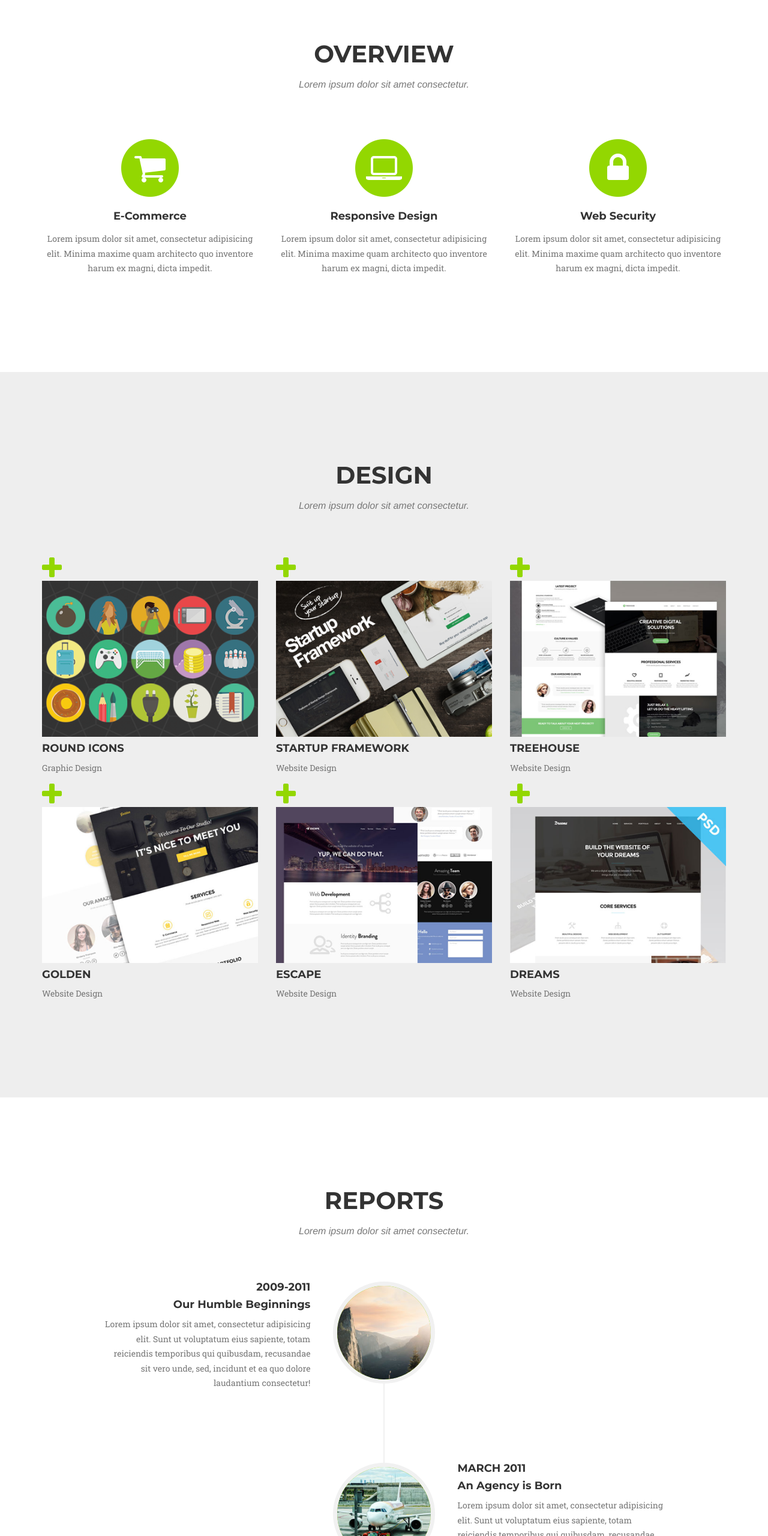
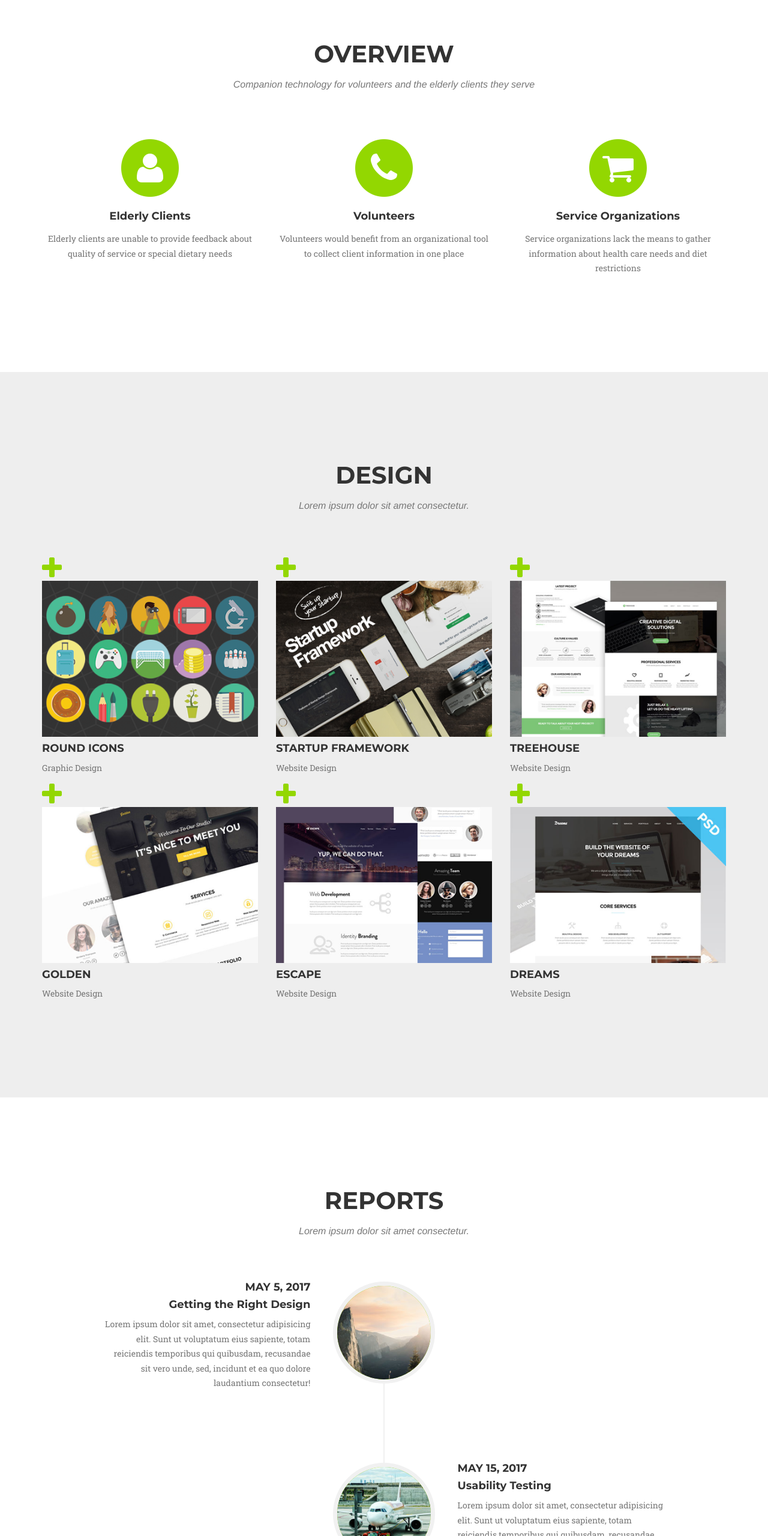
Before and after one commit to wbernbaum/cse440, a website: page index.html in a window 1280 px wide. Shown: the part 840-3400 px from the top of the page at 60% size. Drawn offline with nearby package versions, Linux system fonts and the light colour scheme; a web font is replaced by a local one.

Commit message:
lots of things!

```diff
--- a/index.html
+++ b/index.html
@@ -88,33 +88,33 @@
             <div class="row">
                 <div class="col-lg-12 text-center">
                     <h2 class="section-heading">Overview</h2>
-                    <h3 class="section-subheading text-muted">Lorem ipsum dolor sit amet consectetur.</h3>
+                    <h3 class="section-subheading text-muted">Companion technology for volunteers and the elderly clients they serve</h3>
                 </div>
             </div>
             <div class="row text-center">
                 <div class="col-md-4">
                     <span class="fa-stack fa-4x">
                         <i class="fa fa-circle fa-stack-2x text-primary"></i>
-                        <i class="fa fa-shopping-cart fa-stack-1x fa-inverse"></i>
+                        <i class="fa fa-user fa-stack-1x fa-inverse"></i>
                     </span>
-                    <h4 class="service-heading">E-Commerce</h4>
-                    <p class="text-muted">Lorem ipsum dolor sit amet, consectetur adipisicing elit. Minima maxime quam architecto quo inventore harum ex magni, dicta impedit.</p>
+                    <h4 class="service-heading">Elderly Clients</h4>
+                    <p class="text-muted">Elderly clients are unable to provide  feedback about quality of service or special dietary needs</p>
                 </div>
                 <div class="col-md-4">
                     <span class="fa-stack fa-4x">
                         <i class="fa fa-circle fa-stack-2x text-primary"></i>
-                        <i class="fa fa-laptop fa-stack-1x fa-inverse"></i>
+                        <i class="fa fa-phone fa-stack-1x fa-inverse"></i>
                     </span>
-                    <h4 class="service-heading">Responsive Design</h4>
-                    <p class="text-muted">Lorem ipsum dolor sit amet, consectetur adipisicing elit. Minima maxime quam architecto quo inventore harum ex magni, dicta impedit.</p>
+                    <h4 class="service-heading">Volunteers</h4>
+                    <p class="text-muted">Volunteers would benefit from an organizational tool to collect client information in one place</p>
                 </div>
                 <div class="col-md-4">
                     <span class="fa-stack fa-4x">
                         <i class="fa fa-circle fa-stack-2x text-primary"></i>
-                        <i class="fa fa-lock fa-stack-1x fa-inverse"></i>
+                        <i class="fa fa-shopping-cart fa-stack-1x fa-inverse"></i>
                     </span>
-                    <h4 class="service-heading">Web Security</h4>
-                    <p class="text-muted">Lorem ipsum dolor sit amet, consectetur adipisicing elit. Minima maxime quam architecto quo inventore harum ex magni, dicta impedit.</p>
+                    <h4 class="service-heading">Service Organizations</h4>
+                    <p class="text-muted">Service organizations lack the means to gather information about health care needs and diet restrictions</p>
                 </div>
             </div>
         </div>
@@ -236,8 +236,8 @@
                             </div>
                             <div class="timeline-panel">
                                 <div class="timeline-heading">
-                                    <h4>2009-2011</h4>
-                                    <h4 class="subheading">Our Humble Beginnings</h4>
+                                    <h4>May 5, 2017</h4>
+                                    <h4 class="subheading">Getting the Right Design</h4>
                                 </div>
                                 <div class="timeline-body">
                                     <p class="text-muted">Lorem ipsum dolor sit amet, consectetur adipisicing elit. Sunt ut voluptatum eius sapiente, totam reiciendis temporibus qui quibusdam, recusandae sit vero unde, sed, incidunt et ea quo dolore laudantium consectetur!</p>
@@ -250,8 +250,8 @@
                             </div>
                             <div class="timeline-panel">
                                 <div class="timeline-heading">
-                                    <h4>March 2011</h4>
-                                    <h4 class="subheading">An Agency is Born</h4>
+                                    <h4>May 15, 2017</h4>
+                                    <h4 class="subheading">Usability Testing</h4>
                                 </div>
                                 <div class="timeline-body">
                                     <p class="text-muted">Lorem ipsum dolor sit amet, consectetur adipisicing elit. Sunt ut voluptatum eius sapiente, totam reiciendis temporibus qui quibusdam, recusandae sit vero unde, sed, incidunt et ea quo dolore laudantium consectetur!</p>
@@ -264,8 +264,8 @@
                             </div>
                             <div class="timeline-panel">
                                 <div class="timeline-heading">
-                                    <h4>December 2012</h4>
-                                    <h4 class="subheading">Transition to Full Service</h4>
+                                    <h4>May 26, 2017</h4>
+                                    <h4 class="subheading">Getting the Design Right</h4>
                                 </div>
                                 <div class="timeline-body">
                                     <p class="text-muted">Lorem ipsum dolor sit amet, consectetur adipisicing elit. Sunt ut voluptatum eius sapiente, totam reiciendis temporibus qui quibusdam, recusandae sit vero unde, sed, incidunt et ea quo dolore laudantium consectetur!</p>
@@ -278,8 +278,8 @@
                             </div>
                             <div class="timeline-panel">
                                 <div class="timeline-heading">
-                                    <h4>July 2014</h4>
-                                    <h4 class="subheading">Phase Two Expansion</h4>
+                                    <h4>May 29, 2017</h4>
+                                    <h4 class="subheading">Presentation</h4>
                                 </div>
                                 <div class="timeline-body">
                                     <p class="text-muted">Lorem ipsum dolor sit amet, consectetur adipisicing elit. Sunt ut voluptatum eius sapiente, totam reiciendis temporibus qui quibusdam, recusandae sit vero unde, sed, incidunt et ea quo dolore laudantium consectetur!</p>
@@ -288,9 +288,8 @@
                         </li>
                         <li class="timeline-inverted">
                             <div class="timeline-image">
-                                <h4>Be Part
-                                    <br>Of Our
-                                    <br>Story!</h4>
+                                <h4>Poster
+                                    <br>Pending!</h4>
                             </div>
                         </li>
                     </ul>
```
Also changed, not shown: img/logos/creative-market.jpg (deleted), img/logos/designmodo.jpg (deleted), img/logos/envato.jpg (deleted), img/logos/themeforest.jpg (deleted), 1 other file.
